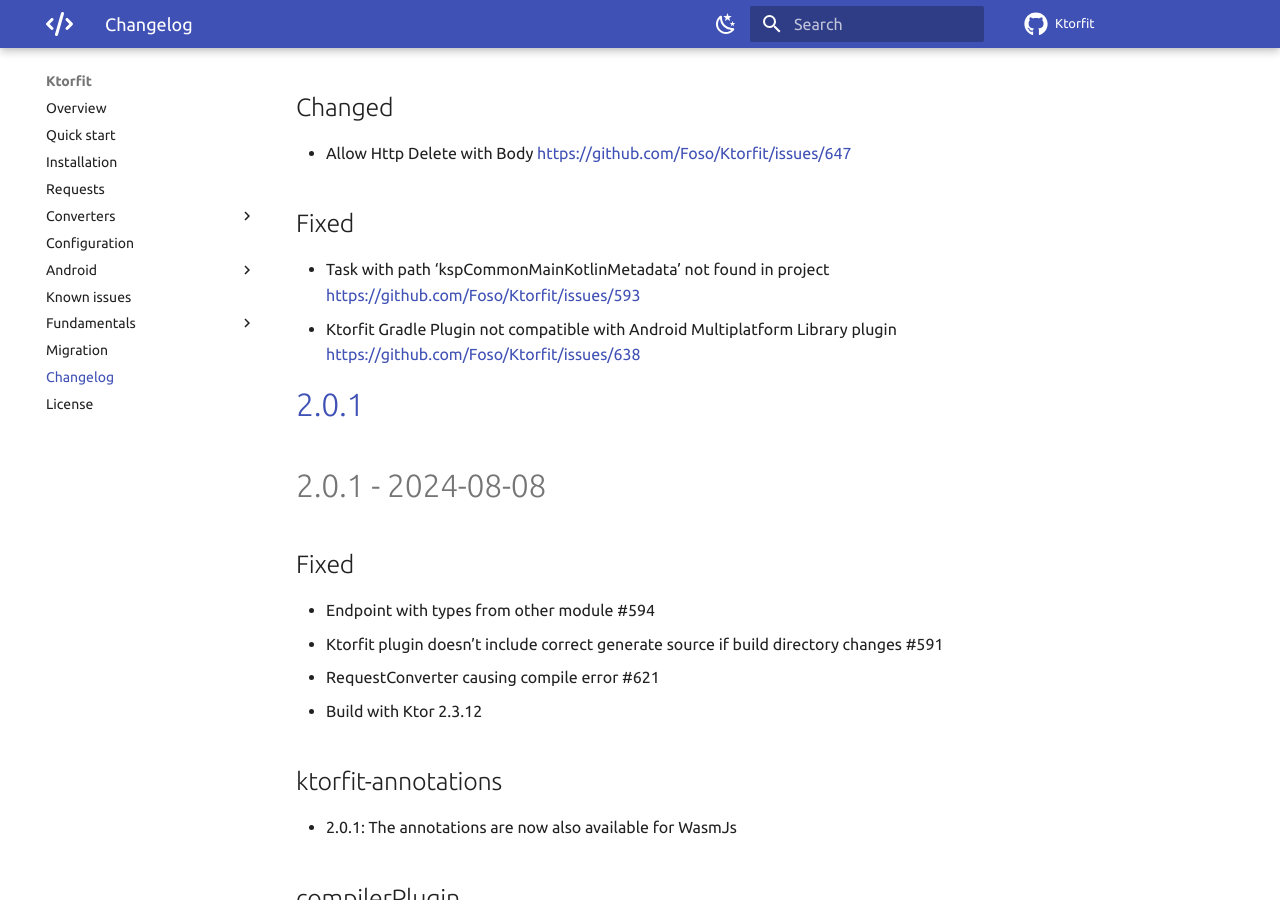
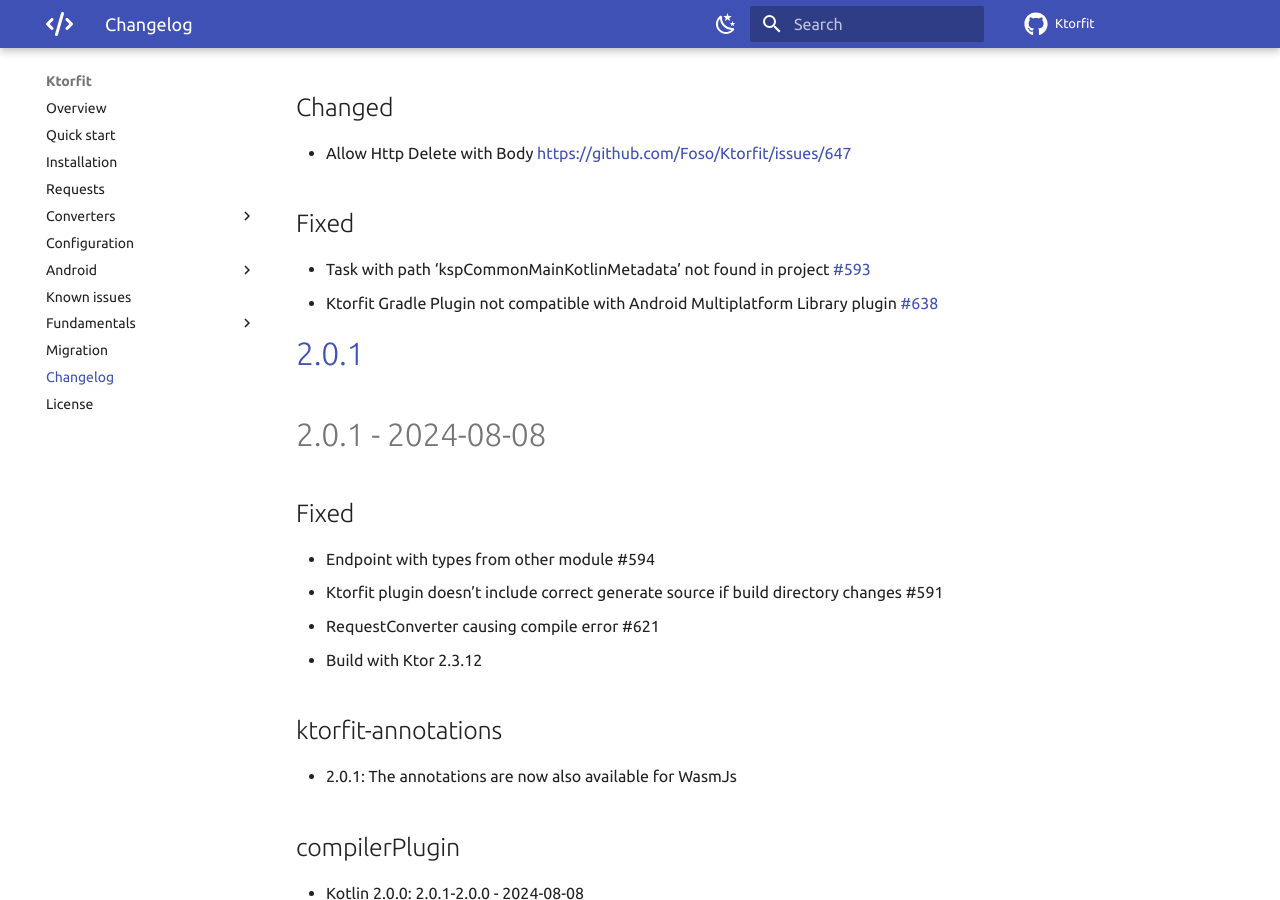
Before and after one commit to Foso/Ktorfit, an MkDocs documentation site: the page built from docs/CHANGELOG.md, in a window 1280 px wide and 900 px high, scrolled down 413 px. Built offline with MkDocs 1.6.1 and Material for MkDocs 9.7.7, drawn with Linux system fonts in a browser that asks for light colours; comment, search, counter and statistics services are not loaded; some of the changed lines change nothing that is shown.

Commit message:
Update documentation

```diff
--- a/docs/CHANGELOG.md
+++ b/docs/CHANGELOG.md
@@ -16,8 +16,8 @@
 - Allow Http Delete with Body [https://github.com/Foso/Ktorfit/issues/647](#647)
 
 ## Fixed
-- Task with path 'kspCommonMainKotlinMetadata' not found in project [https://github.com/Foso/Ktorfit/issues/593](#593)
-- Ktorfit Gradle Plugin not compatible with Android Multiplatform Library plugin [https://github.com/Foso/Ktorfit/issues/638](#638)
+- Task with path 'kspCommonMainKotlinMetadata' not found in project [#593](https://github.com/Foso/Ktorfit/issues/593)
+- Ktorfit Gradle Plugin not compatible with Android Multiplatform Library plugin [#638](https://github.com/Foso/Ktorfit/issues/638)
 
 # [2.0.1]()
 
```
